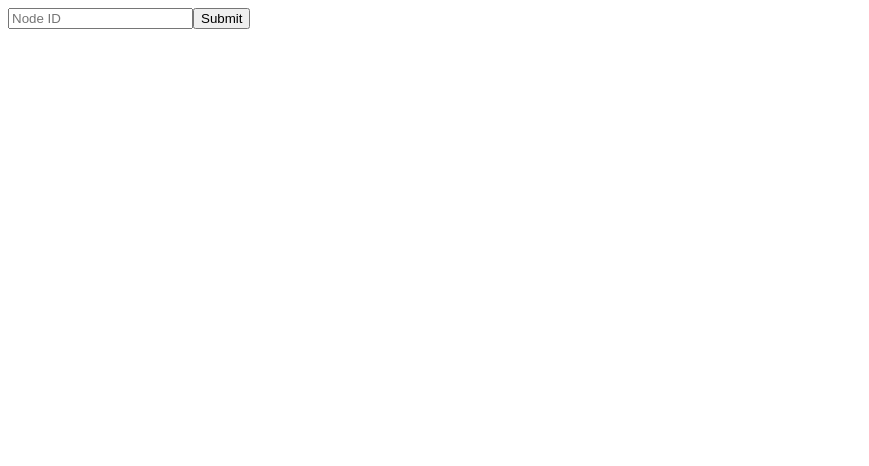
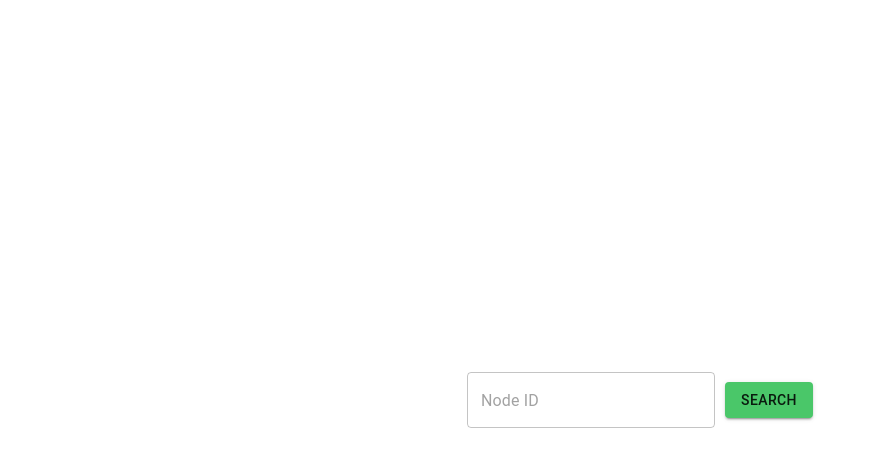
Before and after one commit to ekelhala/plantio, a React (Vite) app in the folder frontend/: page / in a window 1280 px wide. Shown: the top 466 px of the page, without its empty margins (0-869 px from the left). Built offline with nearby package versions, Linux system fonts and the light colour scheme.

Commit message:
Add material-ui, style NodeForm, add theme to App

```diff
--- a/frontend/package.json
+++ b/frontend/package.json
@@ -10,6 +10,9 @@
     "preview": "vite preview"
   },
   "dependencies": {
+    "@emotion/react": "^11.14.0",
+    "@emotion/styled": "^11.14.0",
+    "@mui/material": "^6.3.1",
     "axios": "^1.7.9",
     "react": "^18.3.1",
     "react-circular-progressbar": "^2.1.0",
--- a/frontend/src/App.tsx
+++ b/frontend/src/App.tsx
@@ -2,6 +2,7 @@ import { useState } from "react"
 import PlantViewer from "./components/PlantViewer"
 import {getById} from './services/moistureData'
 import NodeForm from "./components/NodeForm"
+import { createTheme, CssBaseline, ThemeProvider } from "@mui/material"
 
 interface MoistureLevelData {
   nodeId: string,
@@ -13,6 +14,17 @@ function App() {
 
   const [moistureLevelData, setMoistureLevelData] = useState<MoistureLevelData|null>(null)
 
+  const theme = createTheme({
+    palette: {
+      primary: {
+        main: '#4ac769'
+      },
+      secondary: {
+        main: '#3b9752'
+      }
+    }
+  })
+
   const updateMoistureLevelData = async () => {
     if(moistureLevelData) {
       const data = (await getById(moistureLevelData.nodeId)).data
@@ -20,10 +32,14 @@ function App() {
     }
   }
 
-  if(moistureLevelData)
-    return <PlantViewer moistureLevelData={moistureLevelData}
-                        updateMoistureLevelData={updateMoistureLevelData}/>
-  return <NodeForm setMoistureLevelData={setMoistureLevelData}/>
+  return (
+    <ThemeProvider theme={theme}>
+      <CssBaseline/>
+      {moistureLevelData ? <PlantViewer moistureLevelData={moistureLevelData}
+                                        updateMoistureLevelData={updateMoistureLevelData}/> :
+                           <NodeForm setMoistureLevelData={setMoistureLevelData}/>}
+    </ThemeProvider>
+  )
 }
 
 export default App
--- /dev/null
+++ b/frontend/src/components/NodeForm.css
@@ -0,0 +1,14 @@
+.node-form-container {
+    position: fixed;
+    display: flex;
+    width: 100%;
+    height: 100%;
+    flex-direction: column;
+    align-items: center;
+    justify-content: center;
+}
+.node-form {
+    display: flex;
+    align-items: center;
+    column-gap: 10px;
+}
--- a/frontend/src/components/NodeForm.tsx
+++ b/frontend/src/components/NodeForm.tsx
@@ -1,5 +1,7 @@
 import { FormEvent } from "react"
 import { getById } from "../services/moistureData"
+import './NodeForm.css'
+import { Button, TextField } from "@mui/material"
 
 interface NodeFormProps {
     setMoistureLevelData : Function
@@ -19,10 +21,12 @@ const NodeForm = (props: React.PropsWithoutRef<NodeFormProps>) => {
       }
 
     return (
-        <form onSubmit={(event) => getMoistureData(event)}>
-            <input type="text" name="nodeId" placeholder="Node ID"/>
-            <input type="submit"/>
-          </form>
+        <div className='node-form-container'>
+            <form onSubmit={(event) => getMoistureData(event)} className='node-form'>
+                <TextField name="nodeId" placeholder="Node ID"/>
+                <Button type='submit' variant='contained'>Search</Button>
+            </form>
+        </div>
     )
 }
 
```
Also changed, not shown: 1 other file (tests, documents, lock files or other folders).
